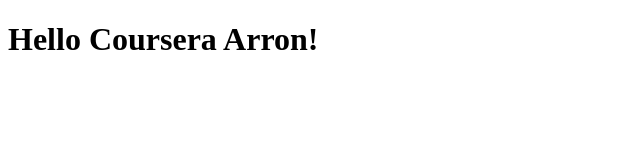
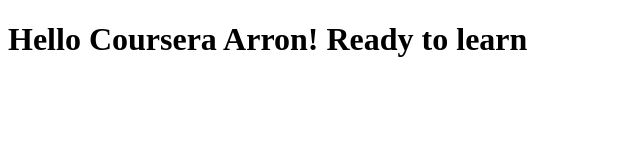
Before and after one commit to ARRON-LAI/coursera-angularjs-test, a plain HTML site: page index.html in a window 1280 px wide. Shown: the whole page, without its empty margins (0-640 px from the left). Drawn offline with Linux system fonts and the light colour scheme.

Commit message:
first modification

```diff
--- a/index.html
+++ b/index.html
@@ -5,6 +5,6 @@
     <title>Hello Coursera</title>
   </head>
   <body>
-    <h1>Hello Coursera Arron!</h1>
+    <h1>Hello Coursera Arron! Ready to learn</h1>
   </body>
 </html>
```
